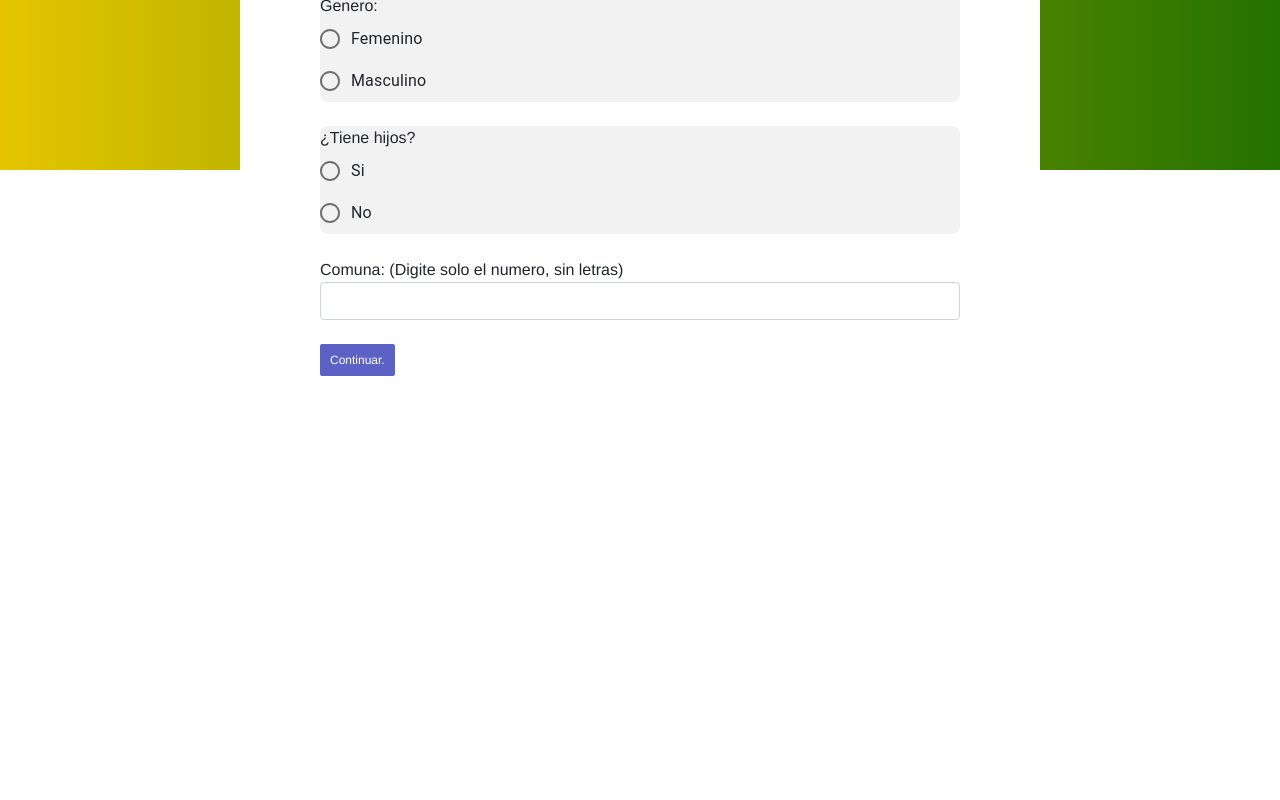
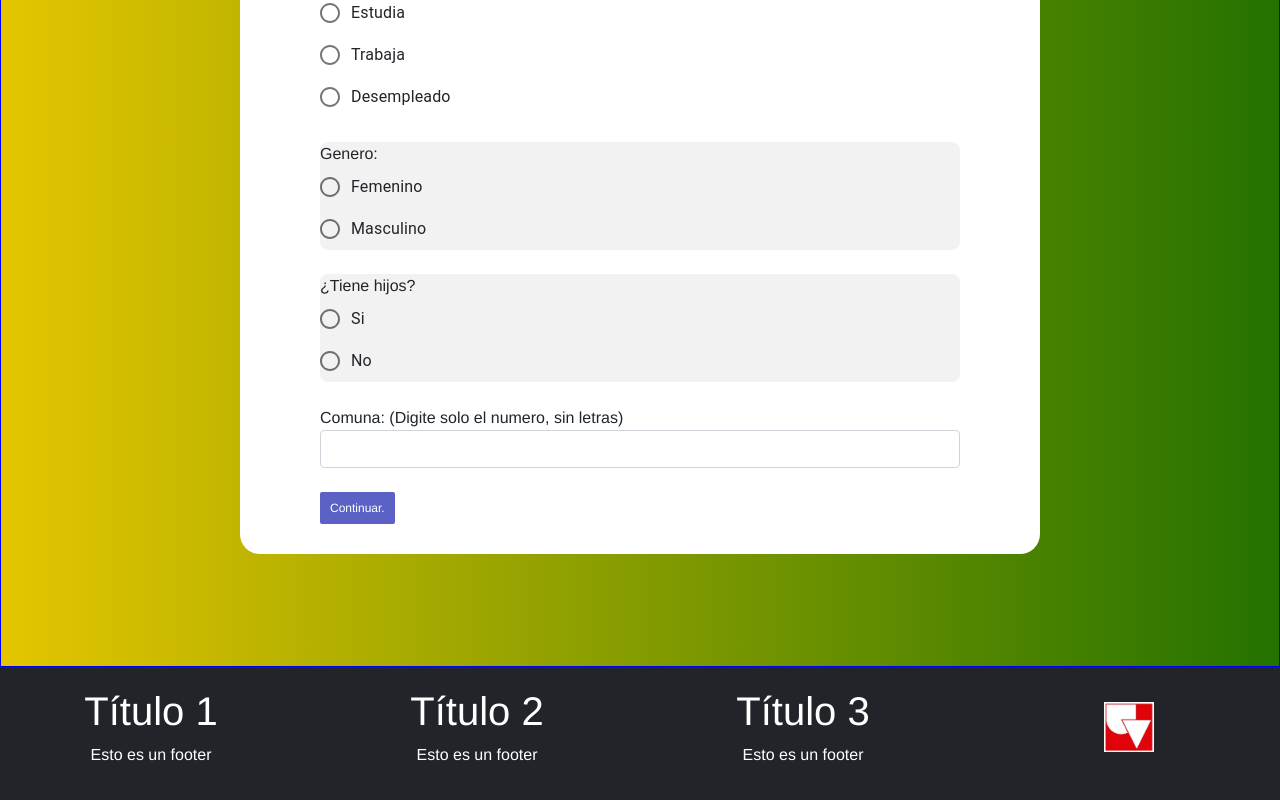
Before and after one commit to JuanCamilo-R/ProyectoBD, a React (Create React App) app in the folder cliente/: page /form in a window 1280 px wide. Shown: the part 630-1430 px from the top of the page. Before the commit the page ends 1036 px from the top, so only its background shows below. Built offline with nearby package versions, Linux system fonts and the light colour scheme.

Commit message:
diseño con fallas en versión móvil

```diff
--- a/cliente/src/components/Badge.js
+++ b/cliente/src/components/Badge.js
@@ -10,7 +10,7 @@ import TheNavbar from '../components/Navbar'
 import '../../node_modules/bootstrap/dist/css/bootstrap.min.css'; // Archivo CSS de Bootstrap 4
 import '../../node_modules/bootstrap/dist/js/bootstrap.min.js';
 import Card from 'react-bootstrap/Card'
-import MyFooter from '../components/Footer'
+import MyFooter from './Footer';
 
 //Images
 import logo_bichoclo from '../images/LOGO-BICHOCLO.png';
@@ -52,7 +52,7 @@ class Badge extends React.Component {
                                     <Card.Body>
                                         <blockquote className="blockquote mb-0">
 
-                                            <p>
+                                            <p className="text-small">
 
                                                 {' '}
                                         Somos una empresa en el sector de entretenimiento que desea hacer un estudio de
@@ -73,13 +73,11 @@ class Badge extends React.Component {
                 </Container>
 
                 </div>
-                <Row>
-                    <Col md={12}>
+                <div>
+
                     <MyFooter/>
-                    </Col>
 
-                </Row>
-
+                </div>
             </div >
 
         )
--- a/cliente/src/components/PaginaForm.js
+++ b/cliente/src/components/PaginaForm.js
@@ -2,21 +2,30 @@ import React from 'react';
 import './styles/Badge.css'
 import Forms from './Forms';
 import TheNavbar from './Navbar';
-
+import MyFooter from './Footer';
+import { Container, Row, Col } from 'react-bootstrap';
 class PaginaForm extends React.Component {
 
     render() {
 
         return (
-            <div className = "h-100">
-                <TheNavbar/>
-                <div className="Form">
-                    <div className="container container-style">
-                        <Forms/>
-                    </div>
+            <div>
+                <TheNavbar />
+                <div className="h-100 Form">
+                    <Container>
+                        <div>
+                            <div className="container-style">
+                                <Forms />
+                            </div>
+                        </div>
+                    </Container>
+
                 </div>
+                <div>
+                    <MyFooter />
+                </div>
+
             </div>
-
         )
 
     }
--- a/cliente/src/components/styles/Badge.css
+++ b/cliente/src/components/styles/Badge.css
@@ -6,6 +6,7 @@
     align-items: center;
     flex-direction: column;
     height: 100vh;
+    border:1px solid blue;
     /*background: blue;*/
    /* background: url('../../images/stars.svg'), rgb(222, 246, 167);*/
     /*background: #C6FFDD;*/  /* fallback for old browsers */
@@ -30,7 +31,9 @@
 }
 
 .container-style{
-    margin-top:20%;
+    margin-top:15%;
+    margin-bottom:10%;
+    height:auto;
 }
 
 .form-container{
@@ -91,10 +94,8 @@
   }
 
   .main_container {
-    margin: 0 auto;
-    position:relative;
-
-
+    margin-top:10%;
+    padding-bottom: 10%;
   }
 
 /*
@@ -119,8 +120,11 @@
     justify-content: center;
     align-items: center;
     padding-top:4%;
-    margin-top:1em;
+    margin-top:3%;
 }
+
+
+
 
 .logoStyles {
     height:300px;
@@ -232,13 +236,13 @@
 .myfooter {
     background-color: #212529;
     height:auto;
-    margin-top:-6%;
     bottom:0;
     position:relative;
     color:white;
     text-align: center;
     padding-top:20px;
     padding-bottom:20px;
+    width:100wh;
 }
 
 #logo_u {
```
